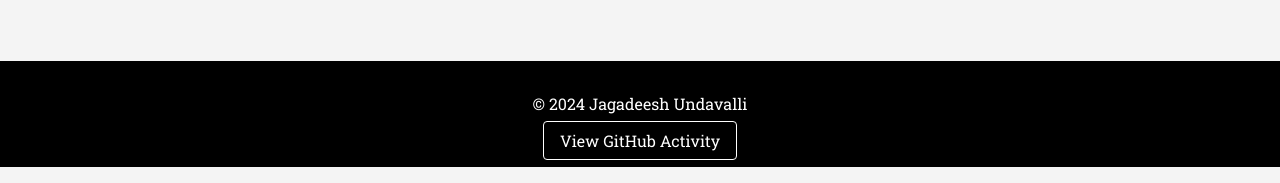
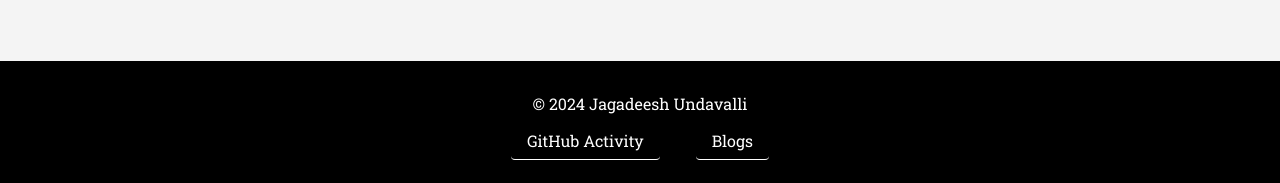
Before and after one commit to UndavalliJagadeesh/UndavalliJagadeesh.github.io, a plain HTML site: page index.html in a window 1280 px wide. Shown: the part 3008-3191 px from the top of the page. Drawn offline with Linux system fonts and the light colour scheme; a web font is replaced by a local one.

Commit message:
Added new page "Blogs"

```diff
--- a/index.html
+++ b/index.html
@@ -317,7 +317,8 @@
 
   <footer>
     <p>&copy; 2024 Jagadeesh Undavalli</p>
-    <a href="github-activity.html">View GitHub Activity</a>
+    <a href="github-activity.html">GitHub Activity</a>
+    <a href="blogs.html">Blogs</a>
   </footer>
 
 </body>
--- a/style.css
+++ b/style.css
@@ -331,6 +331,7 @@ footer {
   color: #fff;
   padding: 1em;
   text-align: center;
+  padding-bottom: 2rem;
 }
 footer a {
   color: #fff;
@@ -339,6 +340,12 @@ footer a {
   border: 1px solid #fff;
   border-radius: 4px;
   transition: background-color 0.3s, border 0.3s;
+
+  /* Additional */
+  border-top: none;
+  border-left: none;
+  border-right: none;
+  margin: 1rem;
 }
 footer a:hover {
   background-color: #fff;
```
Also changed, not shown: blogs.html (added, +24 -0 lines).
